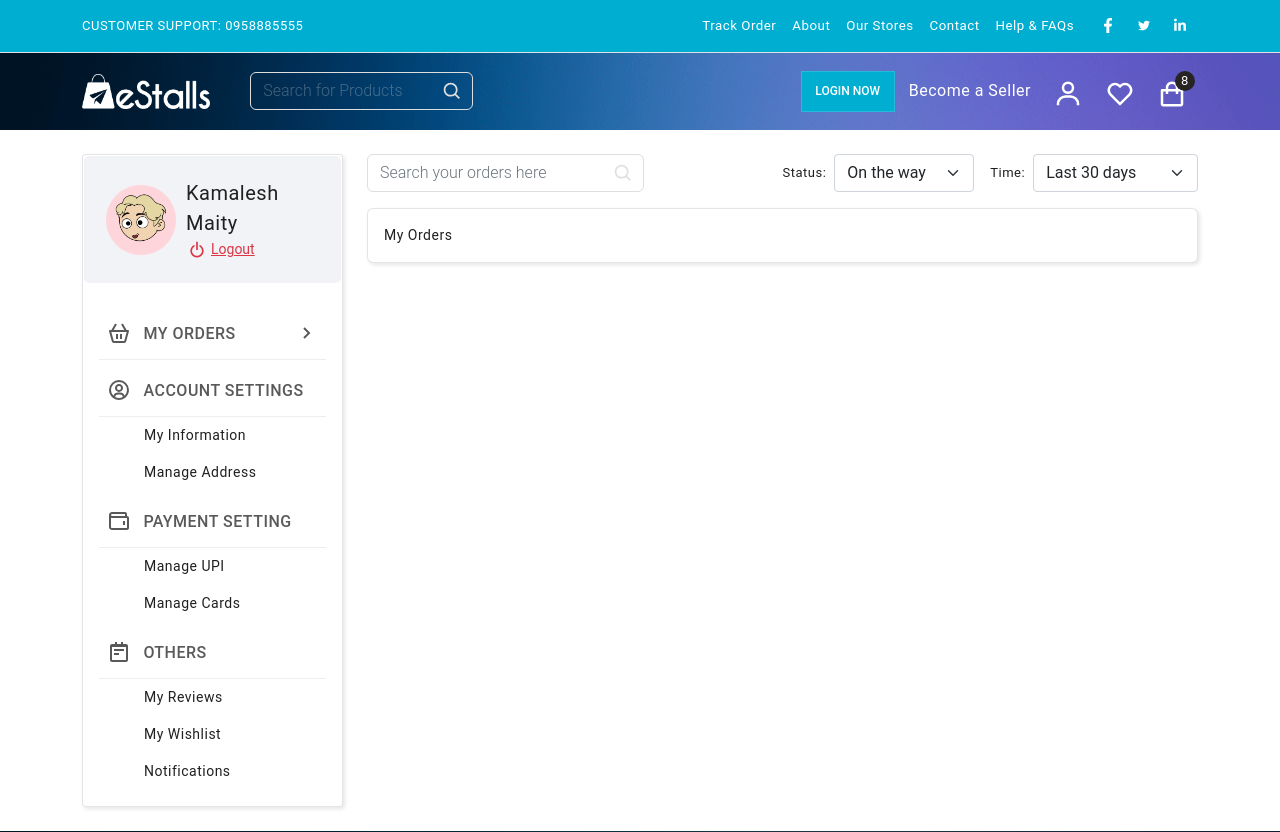
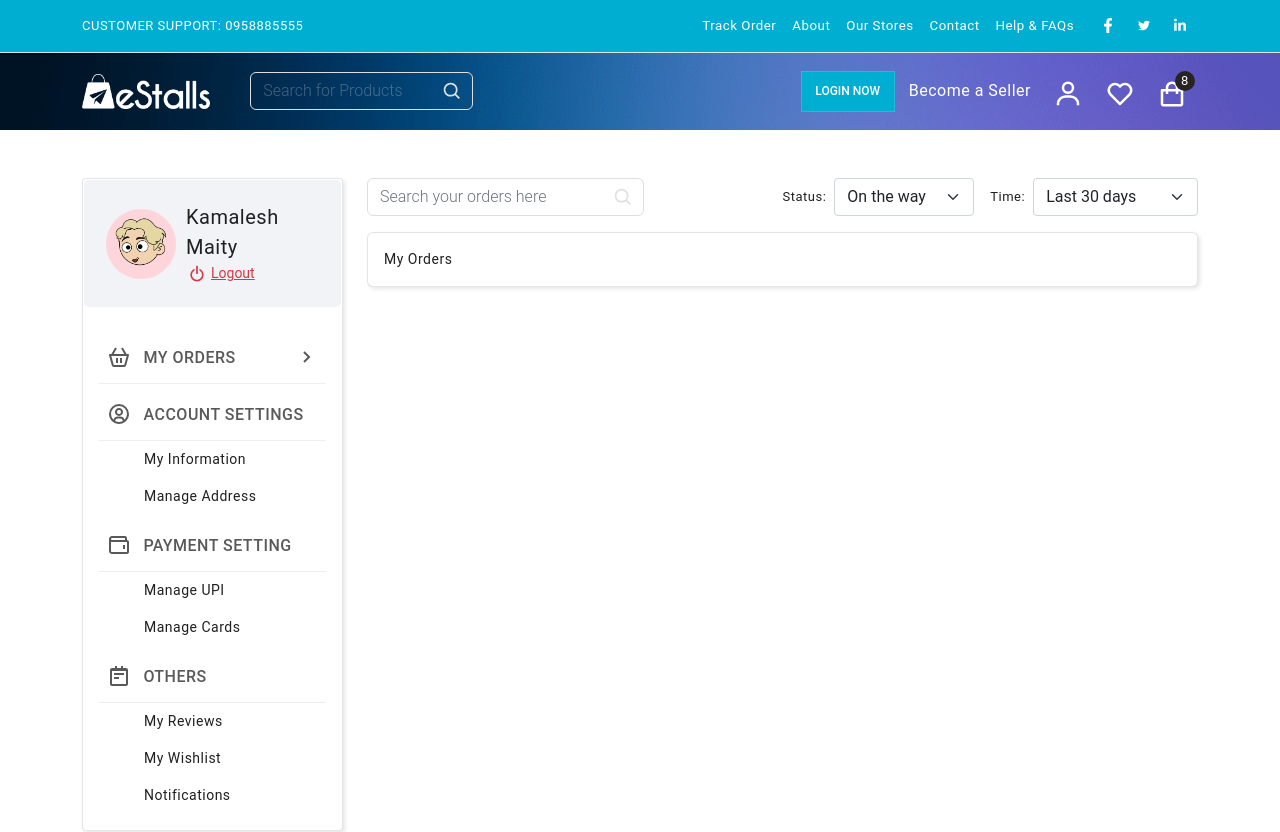
Before and after one commit to kamalesh777/e-stalls-client, a Next.js app: page /profile/orders in a window 1280 px wide. Shown: the top 832 px of the page. Built offline with nearby package versions, Linux system fonts and the light colour scheme.

Commit message:
add extra-padding class in profile.tsx

```diff
--- a/src/view/Profile.tsx
+++ b/src/view/Profile.tsx
@@ -88,7 +88,7 @@ const Profile = (): JSX.Element => {
   }
 
   return (
-    <section className="py-4 product-list-view">
+    <section className="extra-padding product-list-view">
       <div className="container">
         <div className="row">
           <div className="col-12 col-xl-3">
```
